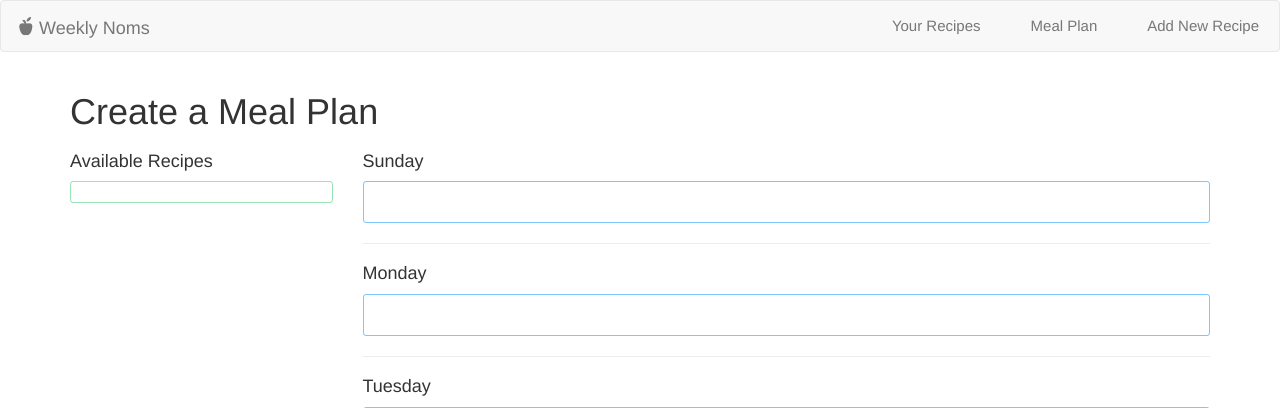
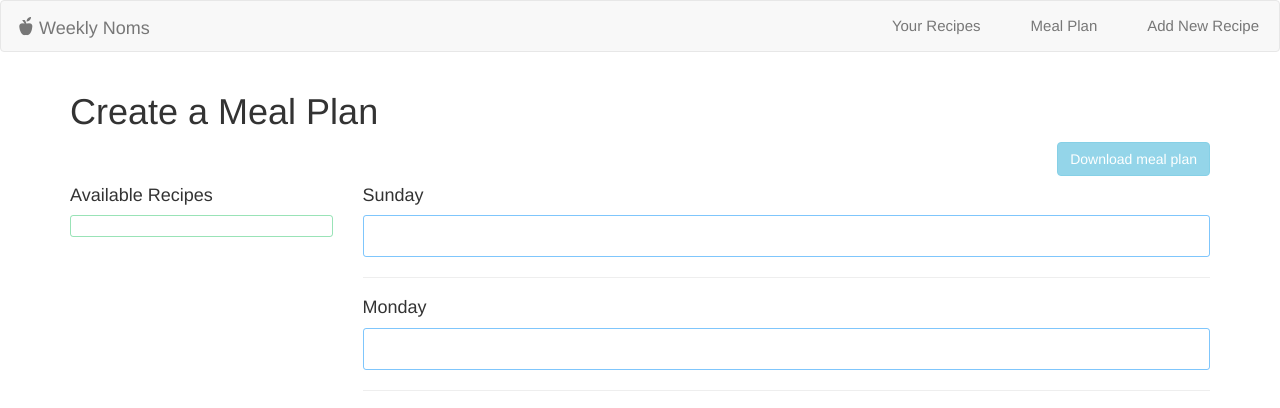
Before and after one commit to apprentiCollabs/weekly_noms, a Django app: page /meals/plan/ in a window 1280 px wide. Shown: the top 408 px of the page. Run offline with Django 3.2, Linux system fonts and the light colour scheme; a user stored in the database is signed in; data that the repository does not hold is empty; parts of the project's set-up code (start-up, migrations or seed data) failed here and were passed over; some libraries are stand-ins or nearby versions; some web fonts are replaced.

Commit message:
Add button and note to meal plan for downloading plan

```diff
--- a/meal_manager/templates/meal_manager/plan.html
+++ b/meal_manager/templates/meal_manager/plan.html
@@ -10,6 +10,10 @@
             <h1>
                 Create a Meal Plan
             </h1>
+            <!-- TODO: for future use, when the functionality to download a meal plan as pdf or similar exists -->
+            <button type="button" name="downloadPlan" class="btn btn-info pull-right disabled">
+                Download meal plan
+            </button>
         </header>
     </div>
 
```
Also changed, not shown: db.sqlite3.
